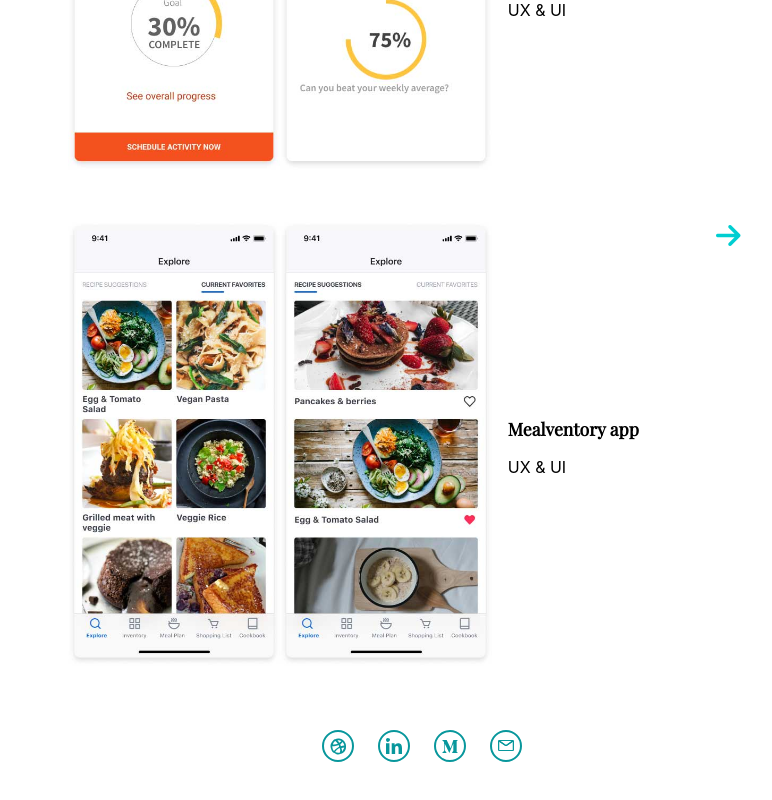
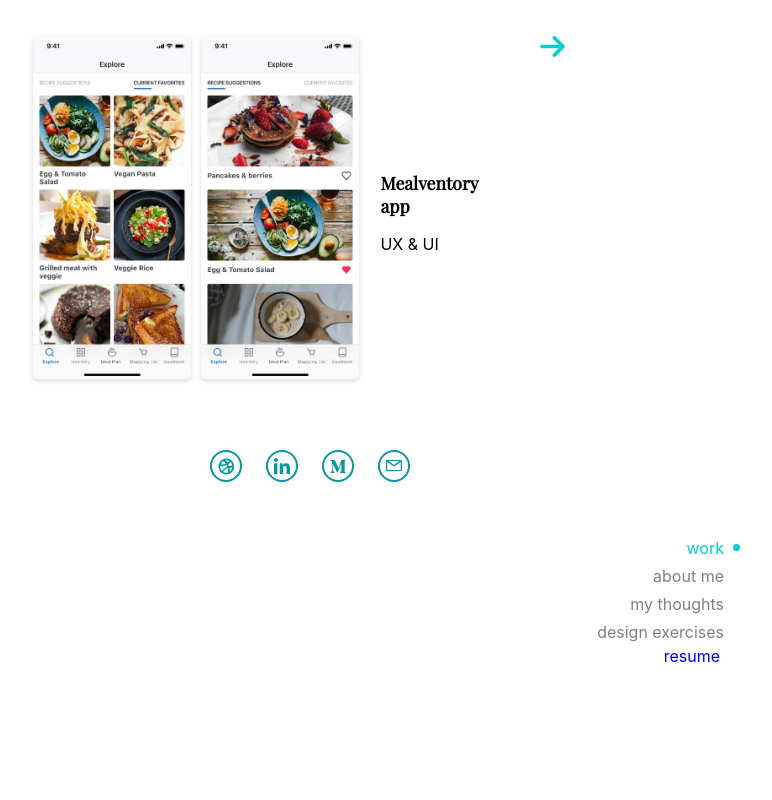
Before and after one commit to vishalicious213/mahiya, a React (Create React App) app: page / in a window 1280 px wide. Shown: the part 1082-1882 px from the top of the page, without its empty margins (319-1091 px from the left). Before the commit the page ends 1856 px from the top, so only its background shows below. Built offline with nearby package versions, Linux system fonts and the light colour scheme.

Commit message:
added burger div to App. filled with Sidebar as a test

```diff
--- a/src/App.js
+++ b/src/App.js
@@ -20,6 +20,9 @@ function App() {
     <div className="wrapper">
         <div className="header">
             <Header />
+        </div>
+        <div className="burger">
+            <Sidebar />
         </div>
         <div className="sidebar">
             <Sidebar />
```
